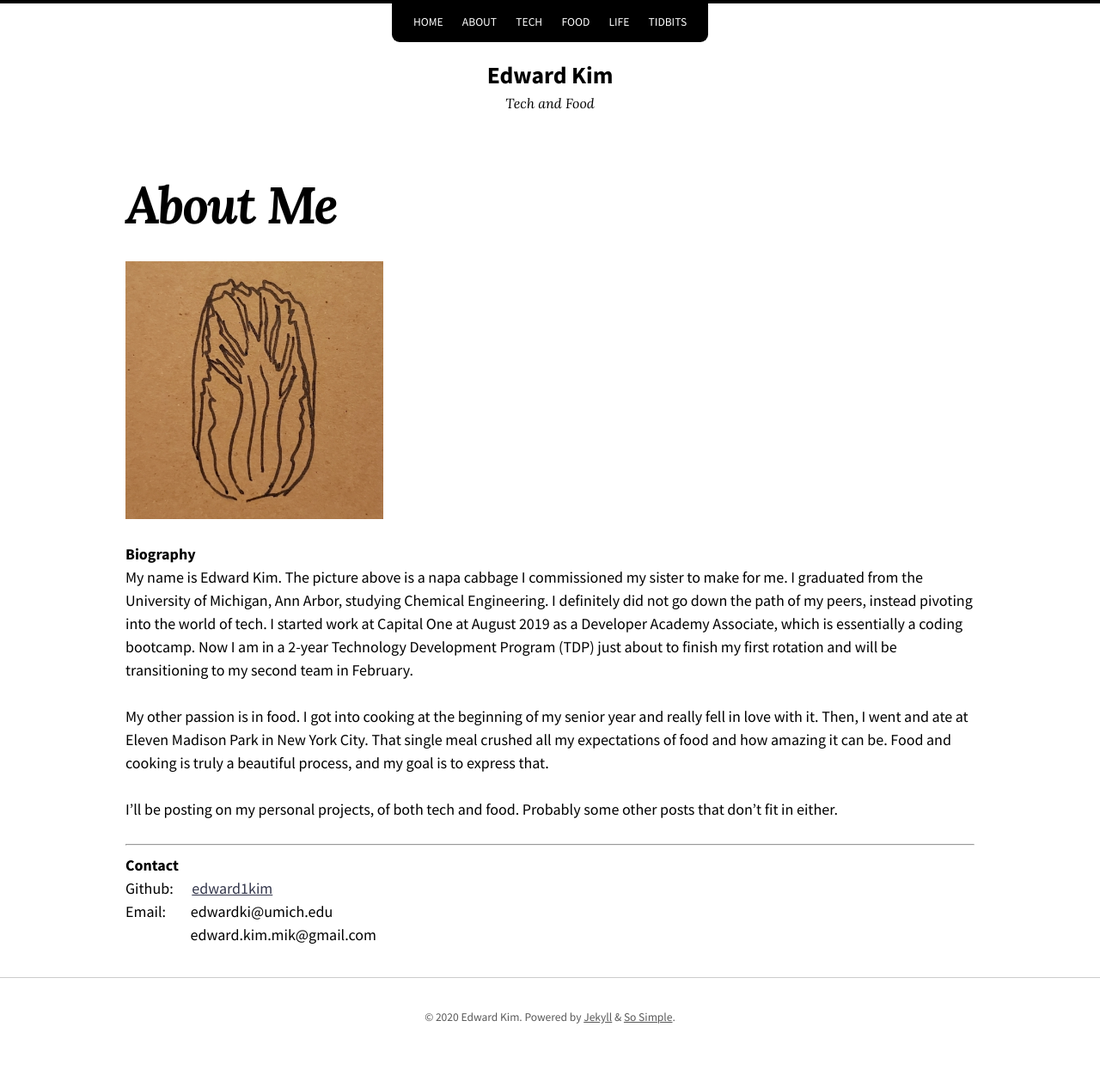
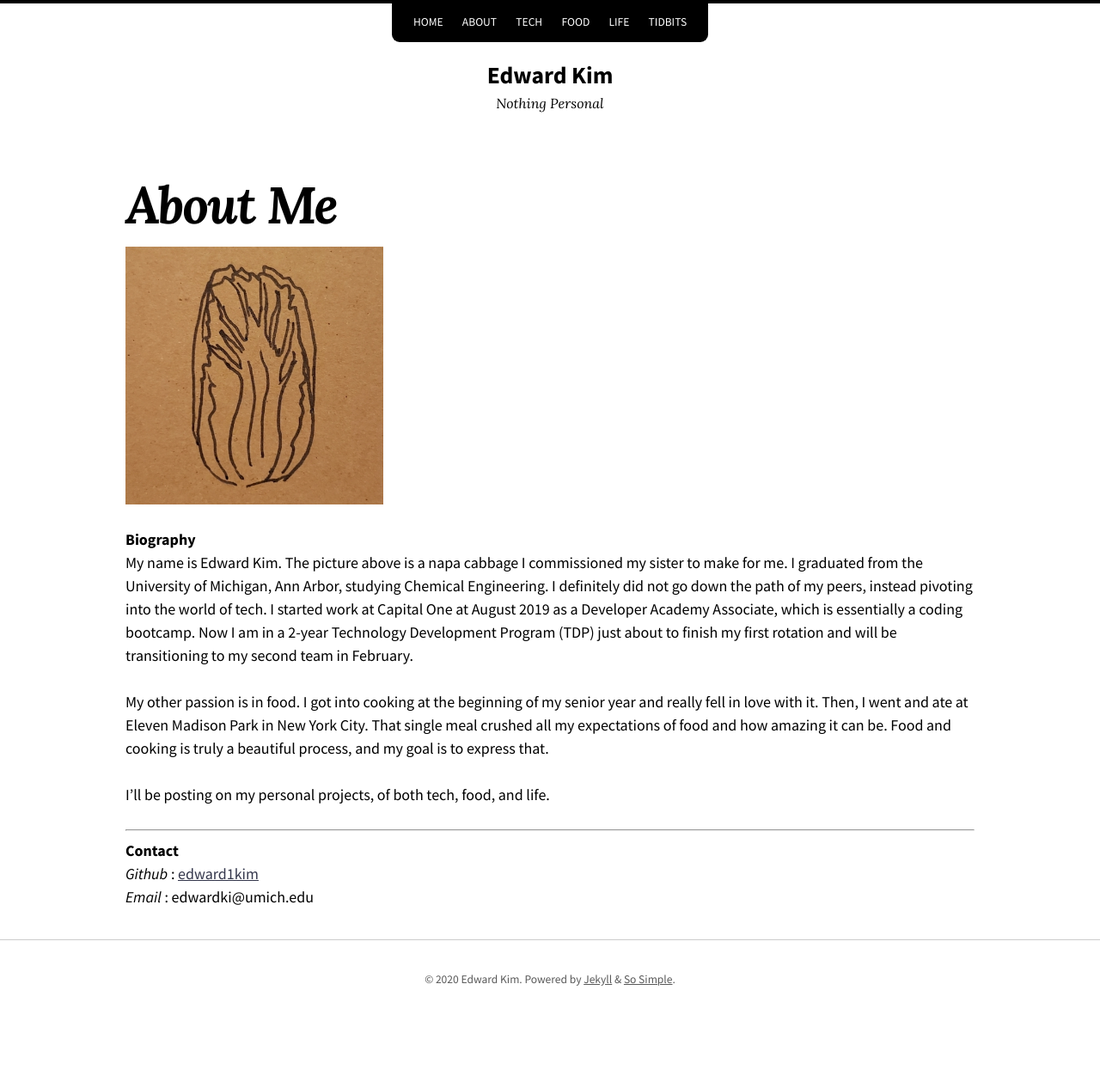
Before and after one commit to edward1kim/edward1kim.github.io, a Jekyll site: the page built from about.md, in a window 1280 px wide. Shown: the whole page at 86% size. Built offline with Jekyll 4.4.1, drawn with Linux system fonts in a browser that asks for light colours; nearby versions of some CDN libraries; a script that is not in the unit is left out; after the commit the page ends 1222 px from its top, so only the background shows below that.

Commit message:
Added date and adjusted styling to page + new entry

```diff
--- a/_config.yml
+++ b/_config.yml
@@ -16,7 +16,7 @@
 title: Edward Kim
 email: edwardki@umich.edu
 description: >- # this means to ignore newlines until "baseurl:"
-  Tech and Food
+  Nothing Personal
 baseurl: "" # the subpath of your site, e.g. /blog
 url: "https://edward1kim.github.io" # the base hostname & protocol for your site, e.g. http://example.com
 date_format: "%B %-d, %Y"
@@ -29,7 +29,7 @@
   - name: "Lora"
     weights: "400,400i,700,700i"
 # twitter_username: ""
-github_username:  edward1kim
+github_username: edward1kim
 
 # Liquid
 liquid:
@@ -67,7 +67,7 @@
 author:
   name: Edward Kim
   picture: /images/self.jpg
-  email: edward.kim.mik@gmail.com
+  email: edwardki@umich.edu
   twitter:
   links:
     - title:
--- a/_layouts/page.html
+++ b/_layouts/page.html
@@ -19,6 +19,8 @@
         {% endif %}
       </header>
       <div class="page-content">
+        {%- assign date_format = site.date_format | default: "%B %-d, %Y" -%}
+        <div class="page-sidebar">{{ page.date | date: date_format }}</div>
         {{ content }}
 
         {% if page.share %}
--- a/_sass/so-simple/_page.scss
+++ b/_sass/so-simple/_page.scss
@@ -10,8 +10,8 @@
 }
 
 .page-title {
-  @include fluid-type($min-vw, $max-vw, 48px, 60px);
-  margin-bottom: 0.5em;
+  @include fluid-type($min-vw, $max-vw, 20px, 60px);
+  margin-bottom: 0.2em;
   font-family: $title-font-family;
   font-weight: $page-title-weight;
   font-style: italic;
@@ -63,34 +63,37 @@
 }
 
 .page-sidebar {
-  font-size: 0.75em;
+  font-size: 0.9em;
+  font-style: italic;
+  margin-top: 0.5em;
+  margin-bottom: 0.8em;
 
-  @include breakpoint($large) {
-    text-align: center;
-  }
+  // @include breakpoint($large) {
+  //   text-align: center;
+  // }
 
-  .page-date,
-  .read-time {
-    font-family: $meta-font-family;
-    font-style: italic;
-    white-space: nowrap;
-  }
+  // .page-date,
+  // .read-time {
+  //   font-family: $meta-font-family;
+  //   font-style: italic;
+  //   white-space: nowrap;
+  // }
 
-  .read-time {
-    @include breakpoint($large) {
-      display: block;
-    }
-  }
+  // .read-time {
+  //   @include breakpoint($large) {
+  //     display: block;
+  //   }
+  // }
 
-  .read-time + .page-date::before {
-    content: "\2022";
-    padding: 0 0.5em;
+  // .read-time + .page-date::before {
+  //   content: "\2022";
+  //   padding: 0 0.5em;
 
-    @include breakpoint($large) {
-      content: "";
-      padding: 0;
-    }
-  }
+  //   @include breakpoint($large) {
+  //     content: "";
+  //     padding: 0;
+  //   }
+  // }
 }
 
 .page-author {
--- a/about.md
+++ b/about.md
@@ -13,10 +13,9 @@
 
 My other passion is in food. I got into cooking at the beginning of my senior year and really fell in love with it. Then, I went and ate at Eleven Madison Park in New York City. That single meal crushed all my expectations of food and how amazing it can be. Food and cooking is truly a beautiful process, and my goal is to express that.
 
-I'll be posting on my personal projects, of both tech and food. Probably some other posts that don't fit in either.
+I'll be posting on my personal projects, of both tech, food, and life.
 
 ---
 **Contact**
-Github: &nbsp;&nbsp;&nbsp;&nbsp;&nbsp;[edward1kim](https://github.com/edward1kim){:target="_blank"}
-Email: &nbsp;&nbsp;&nbsp;&nbsp;&nbsp;&nbsp;&nbsp;edwardki@umich.edu
-&nbsp;&nbsp;&nbsp;&nbsp;&nbsp;&nbsp;&nbsp;&nbsp;&nbsp;&nbsp;&nbsp;&nbsp;&nbsp;&nbsp;&nbsp;&nbsp;&nbsp;&nbsp;&nbsp;&nbsp;&nbsp;edward.kim.mik@gmail.com
+*Github* : [edward1kim](https://github.com/edward1kim){:target="_blank"}
+*Email* : edwardki@umich.edu
```
Also changed, not shown: _posts/2020-12-24-enjoy-what-you-have.md (added, +19 -0 lines).
